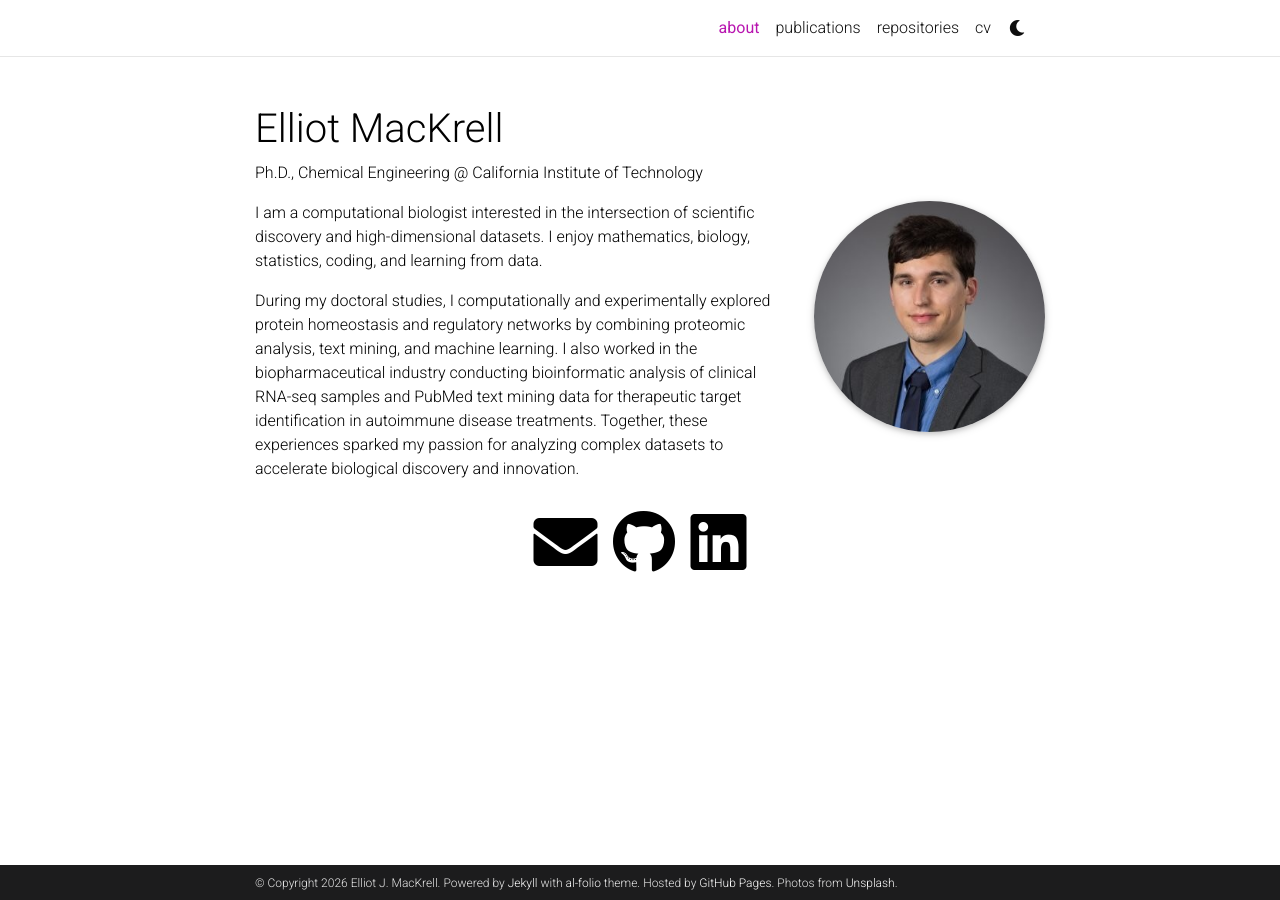
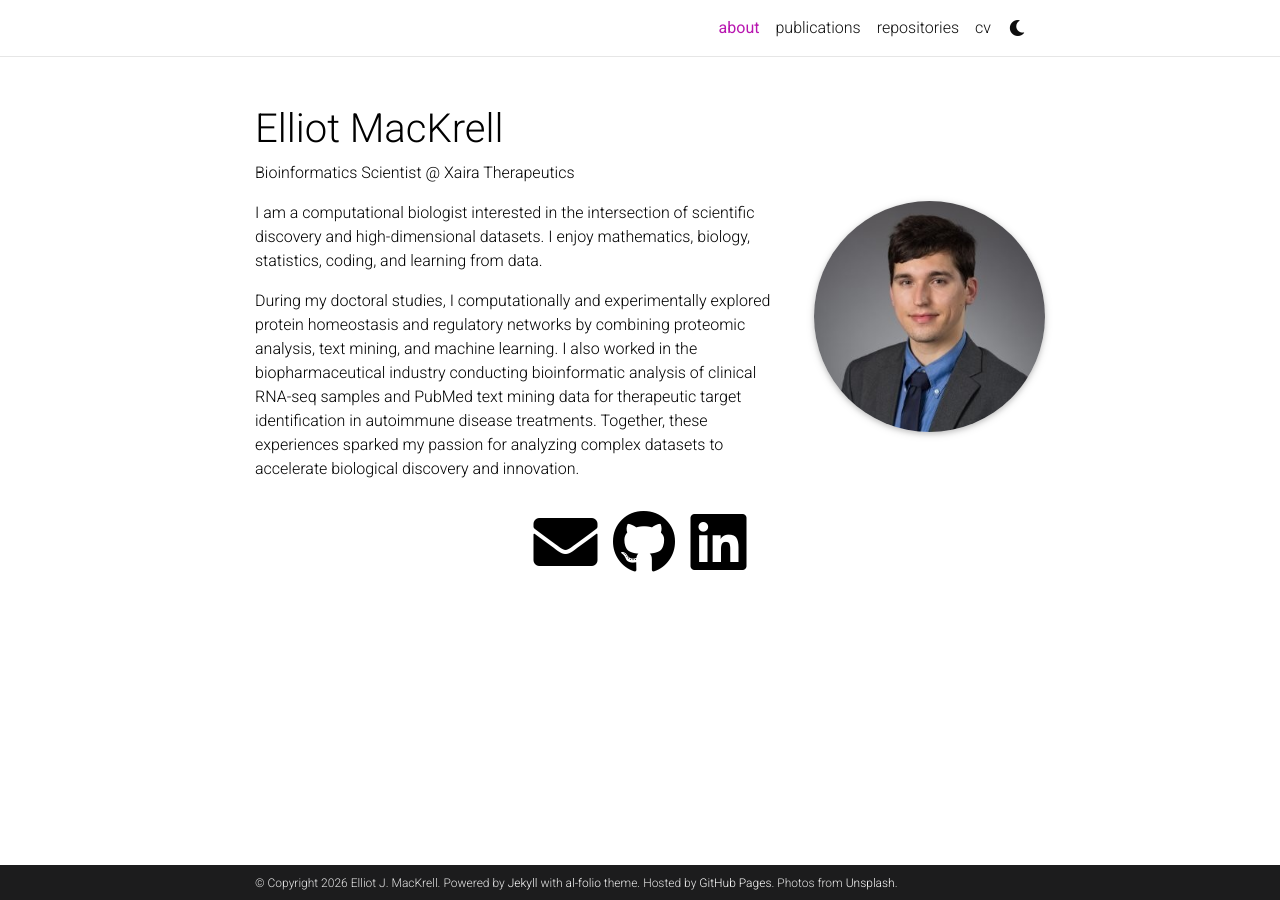
Before and after one commit to ejmackrell/ejmackrell.github.io, a Jekyll site: the page built from _pages/about.md, in a window 1280 px wide. Built offline with Jekyll 4.4.1, drawn with Linux system fonts in a browser that asks for light colours; full-size pictures stand in for the smaller copies a plugin makes; comment, search, counter and statistics services are not loaded; a style sheet for code colours, icons or effects is not loaded.

Commit message:
Update about.md

```diff
--- a/_pages/about.md
+++ b/_pages/about.md
@@ -2,7 +2,7 @@
 layout: about
 title: about
 permalink: /
-subtitle: Ph.D., Chemical Engineering @ California Institute of Technology
+subtitle: Bioinformatics Scientist @ Xaira Therapeutics
 
 profile:
   align: right
```
